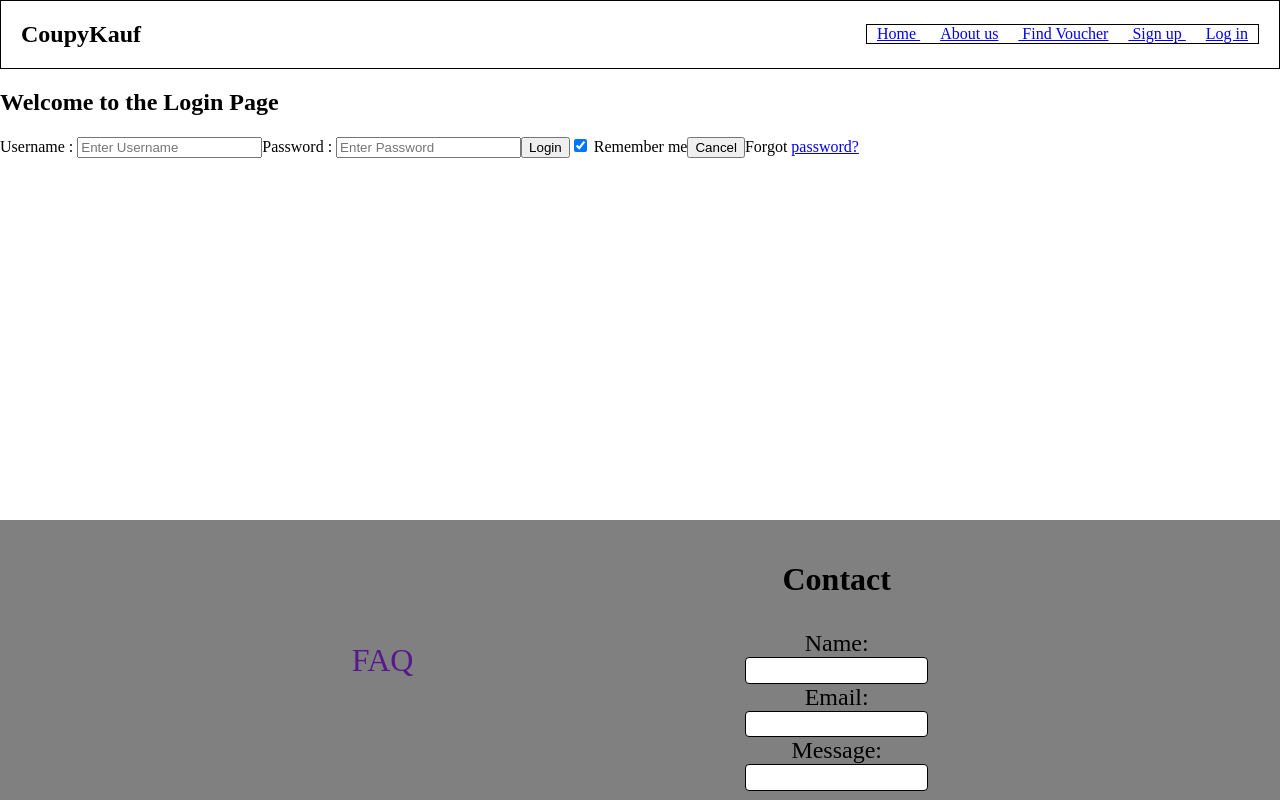
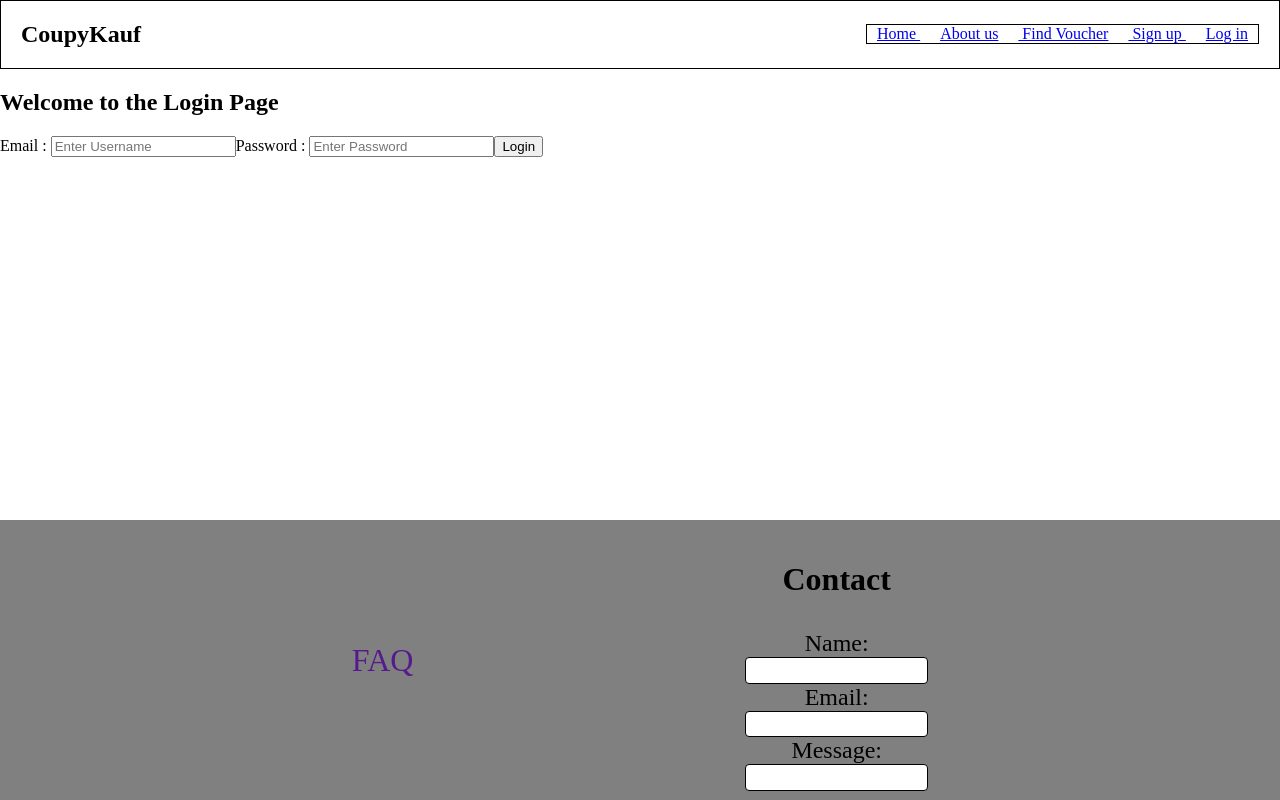
Before and after one commit to bekhzod-ab/coupykauf.io, a React (Create React App) app in the folder front-end/: page /login in a window 1280 px wide. Built offline with nearby package versions, Linux system fonts and the light colour scheme; the HTML template or start-up script is replaced by a standard one.

Commit message:
login functionality + comments

```diff
--- a/front-end/package.json
+++ b/front-end/package.json
@@ -6,6 +6,7 @@
     "@testing-library/jest-dom": "^5.11.10",
     "@testing-library/react": "^11.2.6",
     "@testing-library/user-event": "^12.8.3",
+    "axios": "^0.21.1",
     "react": "^17.0.2",
     "react-dom": "^17.0.2",
     "react-router-dom": "^5.2.0",
@@ -36,5 +37,4 @@
       "last 1 safari version"
     ]
   }
-
 }
--- a/front-end/src/pages/LoginPage.js
+++ b/front-end/src/pages/LoginPage.js
@@ -1,16 +1,38 @@
+import {useState} from "react";
+import axios from "axios";
+import {useHistory} from "react-router-dom"
+
 const LoginPage = () => {
+    const [email, setEmail] = useState("");
+    const [password, setPassword] = useState("");
+    const history = useHistory()
+
+    // this handler will send the submitted values from the form to the backend:
+    const submitHandler = (e) => {
+        e.preventDefault();
+        // For now, we are using localhost, I will need to change the route later
+        axios.post("http://localhost:3333/business/signin", {
+        // inside the axios post req, we are passing the values defined in the useState hooks, as a second argument:
+            email, password
+        })
+        // we use history method here, and push the route where we want to redirect after login:
+        //when we have the profile page, we will redirect there:
+        .then(()=> {history.push("/")})
+    }
     return (
         <div className="login-page">
             <h2> Welcome to the Login Page </h2>
-            <form>
-                <label>Username : </label>
-                <input type="text" placeholder="Enter Username" name="username" required />
+            {/* we are calling the handler here in the whole form upon submitting it*/}
+            <form onSubmit={submitHandler}>
+                <label>Email : </label>
+                                                                                {/* we are giving the input field value "email" because we want to use it later using useState*/}
+                                                                                {/* we then create an event to set the new value to the input field */}
+                <input type="email" placeholder="Enter Username" name="username" required value={email} onChange={(e)=> {setEmail(e.target.value)}}/>
+
                 <label>Password : </label>
-                <input type="password" placeholder="Enter Password" name="password" required />
+                <input type="password" placeholder="Enter Password" name="password" required value={password} onChange={(e)=> {setPassword(e.target.value)}}/>
+
                 <button type="submit">Login</button>
-                <input type="checkbox" checked="checked" /> Remember me
-                <button type="button" class="cancelbtn"> Cancel</button>
-                Forgot <a href="#"> password? </a>
             </form>
         </div>
 
```
Also changed, not shown: 1 other file (tests, documents, lock files or other folders).
